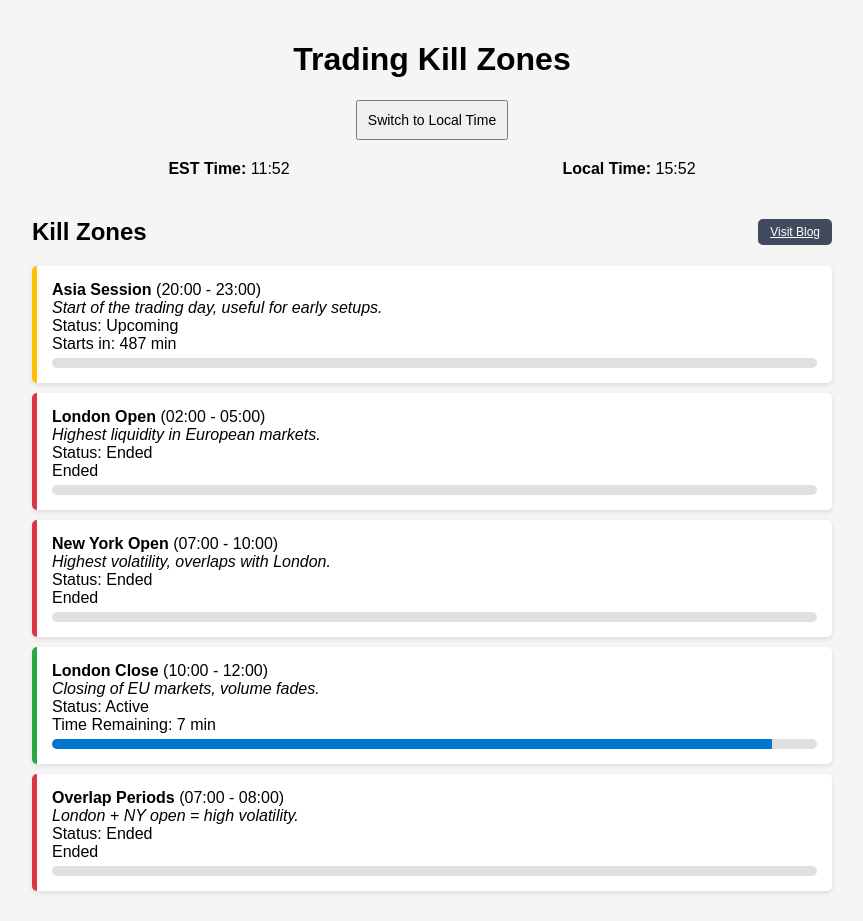
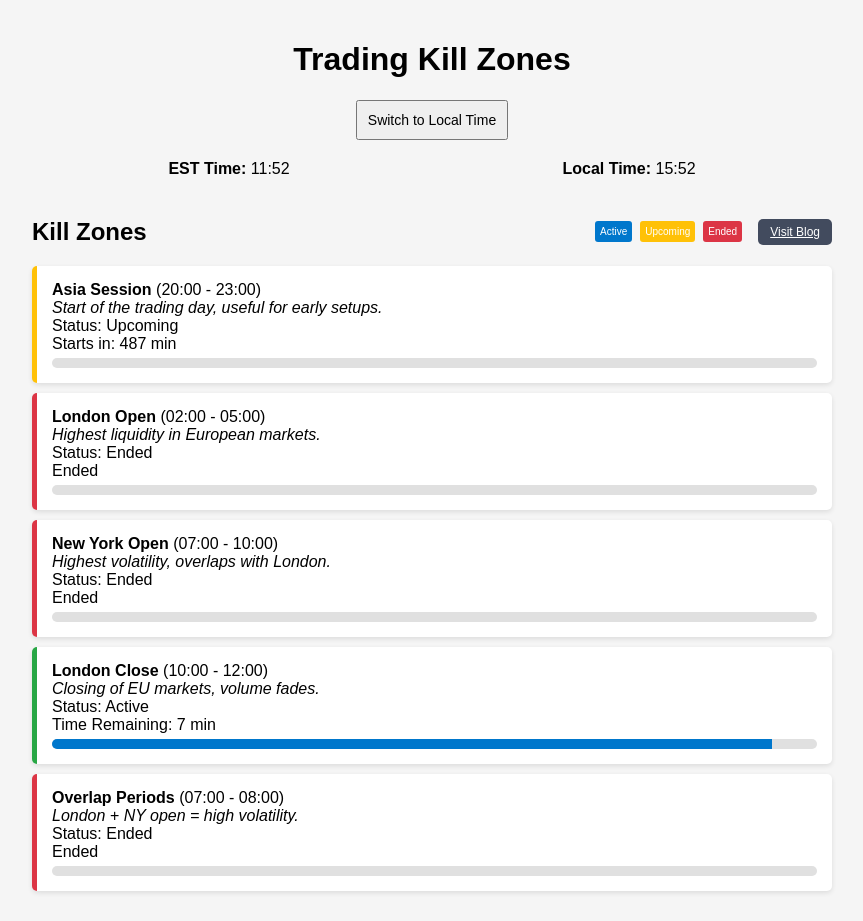
Before and after one commit to mhamzaKFGC/ict-killzone, a plain HTML site: page index.html in a window 1280 px wide. Shown: the whole page, without its empty margins (208-1071 px from the left). Drawn offline with Linux system fonts and the light colour scheme.

Commit message:
Status Added

```diff
--- a/index.html
+++ b/index.html
@@ -22,8 +22,17 @@
 
     <div class="kill-zones-header">
         <h2>Kill Zones</h2>
-        <button><a target="_blank" href="https://innercircletrading.blog/what-is-ict-killzone-in-trading/">Visit Blog</a></button>
+        <div class="right">
+            <div class="indicators">
+                <button class="active">Active</button>
+                <button class="upcoming">Upcoming</button>
+                <button class="ended">Ended</button>
+            </div>
+            <button><a target="_blank" href="https://innercircletrading.blog/what-is-ict-killzone-in-trading/">Visit
+                    Blog</a></button>
+        </div>
     </div>
+
     <div id="zones"></div>
 
     <script src="script.js"></script>
--- a/style.css
+++ b/style.css
@@ -69,6 +69,11 @@ h2 {
     align-items: center;
 }
 
+.kill-zones-header .right {
+    display: flex;
+    gap: 1em;
+}
+
 .kill-zones-header button {
     padding: .5em 1em;
     font-size: 12px;
@@ -82,3 +87,31 @@ h2 {
 .kill-zones-header button a {
     color: white;
 }
+
+.indicators {
+    display: flex;
+    gap: .5em;
+    align-items: center;
+    /* margin-block: 1em; */
+}
+
+.indicators button {
+    border: none;
+    border-radius: 3px;
+    padding: .5em;
+    color: white;
+    font-size: 10px;
+}
+
+.indicators .active {
+    background-color: #0077cc;
+}
+
+.indicators .ended {
+    background-color: #dc3545;
+}
+
+.indicators .upcoming {
+    background-color: #ffc107;
+
+}
```
